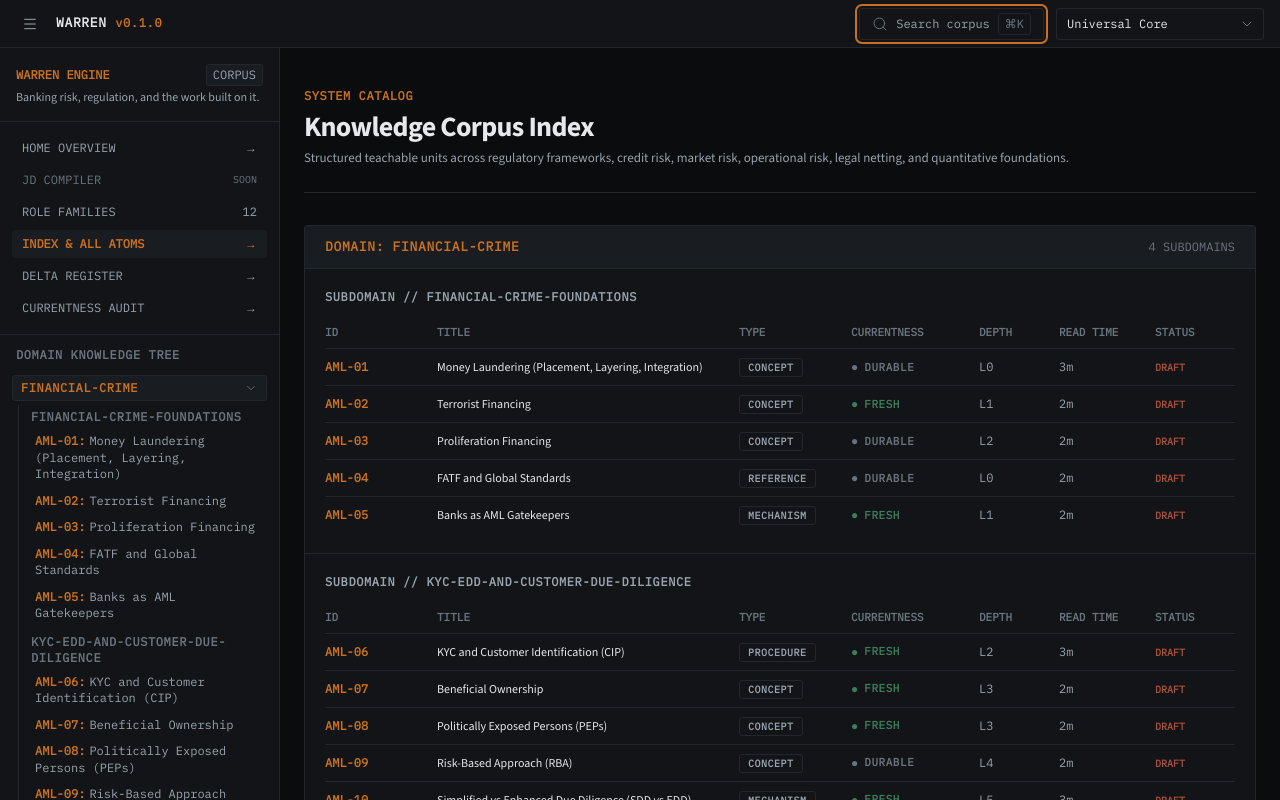
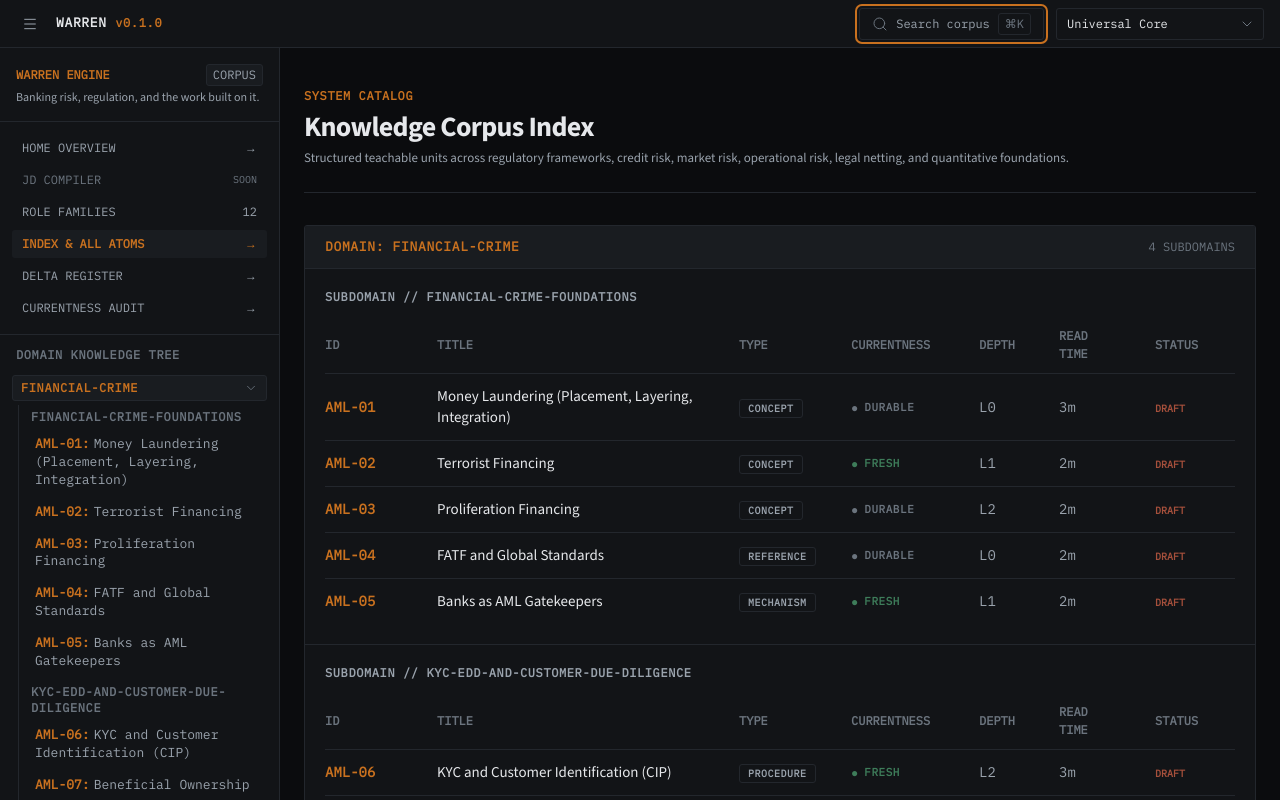
Before and after one commit to tharungajula2/warren, a Next.js app: page /atoms in a window 1280 px wide. Shown: the top 800 px of the page. Built offline with nearby package versions, Linux system fonts and the light colour scheme.

Commit message:
style(typography): scale up atom index title font sizes to 15px in index catalog table

```diff
--- a/app/atoms/page.tsx
+++ b/app/atoms/page.tsx
@@ -62,16 +62,16 @@ export default function AtomsIndexPage() {
                     </h3>
 
                     <div className="overflow-x-auto max-w-full">
-                      <table className="w-full text-left font-mono text-xs border-collapse tabular-nums">
+                      <table className="w-full text-left font-mono text-[14px] border-collapse tabular-nums">
                         <thead>
-                          <tr className="border-b border-[#23272D] text-[#6B747E] text-[11px]">
-                            <th className="py-2 pr-4 font-semibold w-24">ID</th>
-                            <th className="py-2 px-4 font-semibold">TITLE</th>
-                            <th className="py-2 px-4 font-semibold w-28">TYPE</th>
-                            <th className="py-2 px-4 font-semibold w-32">CURRENTNESS</th>
-                            <th className="py-2 px-4 font-semibold w-20">DEPTH</th>
-                            <th className="py-2 px-4 font-semibold w-24">READ TIME</th>
-                            <th className="py-2 pl-4 font-semibold w-24">STATUS</th>
+                          <tr className="border-b border-[#23272D] text-[#6B747E] text-[12px]">
+                            <th className="py-2.5 pr-4 font-semibold w-24">ID</th>
+                            <th className="py-2.5 px-4 font-semibold">TITLE</th>
+                            <th className="py-2.5 px-4 font-semibold w-28">TYPE</th>
+                            <th className="py-2.5 px-4 font-semibold w-32">CURRENTNESS</th>
+                            <th className="py-2.5 px-4 font-semibold w-20">DEPTH</th>
+                            <th className="py-2.5 px-4 font-semibold w-24">READ TIME</th>
+                            <th className="py-2.5 pl-4 font-semibold w-24">STATUS</th>
                           </tr>
                         </thead>
                         <tbody className="divide-y divide-[#23272D]/50">
@@ -83,15 +83,15 @@ export default function AtomsIndexPage() {
                                 key={atom.id}
                                 className="hover:bg-[#191C20] transition-colors"
                               >
-                                <td className="py-2.5 pr-4">
+                                <td className="py-3 pr-4">
                                   <Link
                                     href={`/atom/${atom.id}`}
-                                    className="font-bold text-[#C9711F] hover:underline"
+                                    className="font-bold text-[#C9711F] text-[14px] hover:underline"
                                   >
                                     {atom.id}
                                   </Link>
                                 </td>
-                                <td className="py-2.5 px-4 font-sans font-medium text-[#E6E8EB]">
+                                <td className="py-3 px-4 font-sans font-medium text-[15px] text-[#E6E8EB] leading-snug">
                                   <Link
                                     href={`/atom/${atom.id}`}
                                     className="hover:text-[#C9711F] transition-colors"
--- a/components/Sidebar.tsx
+++ b/components/Sidebar.tsx
@@ -197,7 +197,7 @@ export function Sidebar({ isOpen, onClose }: SidebarProps) {
                                   <li key={atomItem.id}>
                                     <Link
                                       href={`/atom/${atomItem.id}`}
-                                      className={`block px-2 py-1 rounded-sm text-xs leading-snug transition-colors line-clamp-2 ${
+                                      className={`block px-2 py-1.5 rounded-sm text-[13px] leading-snug transition-colors line-clamp-2 ${
                                         isCurrent
                                           ? "bg-accent-soft text-accent font-bold border border-accent/40"
                                           : "text-text-muted hover:text-text hover:bg-surface-2"
```
